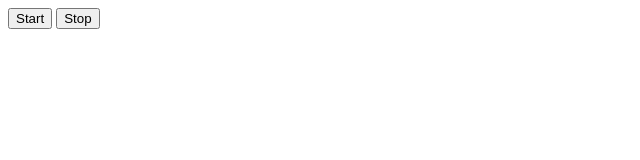
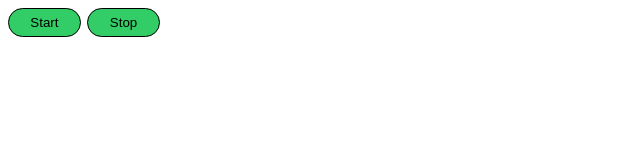
Before and after one commit to MorozOleh/Goit-js-hm-11-color-switch, a plain HTML site: page index.html in a window 1280 px wide. Shown: the whole page, without its empty margins (0-640 px from the left). Drawn offline with Linux system fonts and the light colour scheme.

Commit message:
second-commit

```diff
--- /dev/null
+++ b/css/styles.css
@@ -0,0 +1,18 @@
+button {
+  display: inline-block;
+  background-color: rgb(50, 205, 102);
+  padding: 0.46em 1.6em;
+  border: 0.1em solid #000000;
+  border-radius: 15px;
+  box-sizing: border-box;
+  text-decoration: none;
+  margin: 0 0.2em 0.2em 0;
+  outline: none;
+  transition: all 0.15s;
+}
+
+button:hover {
+  text-shadow: 0 0 2em rgba(255, 255, 255, 1);
+  color: #ffffff;
+  border-color: #ffffff;
+}
--- a/index.html
+++ b/index.html
@@ -4,7 +4,7 @@
   <meta charset="UTF-8">
   <meta name="viewport" content="width=device-width, initial-scale=1.0">
   <title>Goit-js-hm-11-color-switch</title>
-
+  <link rel="stylesheet" href="./css/styles.css">
 </head>
 <body>
   <button id="cool"type="button" data-action="start">Start</button>
```
